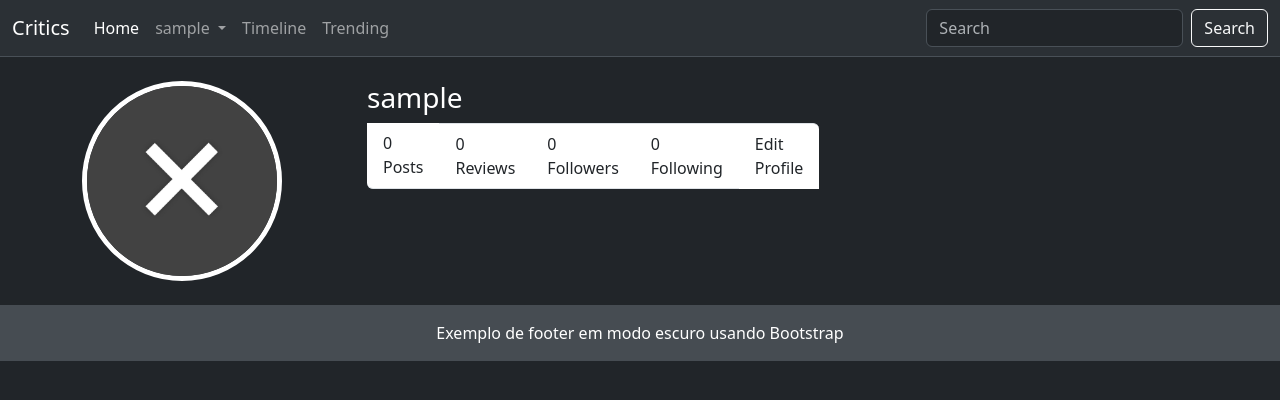
After one commit to vinnyscosta/CRITICS-DJANGO, a Django app: page /my-profile in a window 1280 px wide. The commit adds this page. Shown: the top 400 px of the page. Run offline with Django 5.2, Linux system fonts and the light colour scheme; the visitor is signed in with stand-in values (Sample User, id 1).

Commit message:
add my-profile

```diff
--- a/critics/urls.py
+++ b/critics/urls.py
@@ -1,9 +1,10 @@
 from django.urls import path
-from critics.views import index, search, movie, tvSeries, season, episode, person, logout, cadastro, trending
+from critics.views import *
 
 urlpatterns = [
     path('', index, name='index'),
     path('cadastro', cadastro, name='cadastro'),
+    path('my-profile', my_profile, name='my-profile'),
     path('trending', trending, name='trending'),
     path('search/<int:page>', search, name='search'),
     path('movie/<int:movieId>', movie, name='movie'),
--- a/critics/views.py
+++ b/critics/views.py
@@ -82,6 +82,14 @@ def cadastro(request):
     else:
         messages.info(request, "Não pode acessar a tela de cadastro pois já está logado !")
         return redirect('index')
+
+def my_profile(request):
+
+    if not request.user.is_authenticated:
+        messages.error(request, "Usuário não logado")
+        return redirect('index')
+
+    return render(request, 'critics/my-profile.html',)
 
 def movie(request,movieId):
 
--- /dev/null
+++ b/templates/critics/my-profile.html
@@ -0,0 +1,49 @@
+{% extends 'shared/base.html' %}
+{% load static %}
+{% block content %}
+
+    <style>
+        .imagem-redonda {
+            width: 200px;
+            height: 200px;
+            border-radius: 50%;
+            overflow: hidden;
+            display: flex;
+            justify-content: center;
+            align-items: center;
+            border: 5px solid #ffffff;
+        }
+        .imagem-redonda img {
+            max-width: 100%;
+        }
+    </style>
+
+    <div class="container-xl">
+        <div class="row row-cols-1 row-cols-md-4 g-4">
+            <div class="col">
+
+                <div class="imagem-redonda">
+                    <img src="{% static 'no-image.jpeg' %}" alt="Imagem Redonda">
+                </div>
+
+            </div>
+
+            <div class="col">
+
+                <h3 class="text-white text-start">
+                    {{ request.user }}
+                </h3>
+
+                <ul class="list-group list-group-flush list-group-horizontal">
+                    <li class="list-group-item">0 Posts</li>
+                    <li class="list-group-item">0 Reviews</li>
+                    <li class="list-group-item">0 Followers</li>
+                    <li class="list-group-item">0 Following</li>
+                    <li class="list-group-item">Edit Profile</li>
+                  </ul>
+
+            </div>
+        </div>
+    </div>
+
+{% endblock %}
--- a/templates/critics/trending.html
+++ b/templates/critics/trending.html
@@ -17,7 +17,7 @@
             <li class="nav-item" role="presentation">
                 <button class="nav-link text-bg-dark" id="profile-tab"
                 data-bs-toggle="tab" data-bs-target="#person" type="button"
-                role="tab" aria-controls="person" aria-selected="false">Séries de TV</button>
+                role="tab" aria-controls="person" aria-selected="false">Pessoas</button>
             </li>
         </ul>
         <div class="tab-content" id="myTabContent">
--- a/templates/partials/_navbar.html
+++ b/templates/partials/_navbar.html
@@ -23,7 +23,7 @@
                             {{ request.user }}
                         </a>
                         <ul class="dropdown-menu">
-                            <li><a class="dropdown-item" href="#">Meu Perfil</a></li>
+                            <li><a class="dropdown-item" href="{% url 'my-profile' %}">Meu Perfil</a></li>
                             <li><hr class="dropdown-divider"></li>
                             <li><a class="dropdown-item" href="#">Posts</a></li>
                             <li><a class="dropdown-item" href="#">Reviews</a></li>
```
